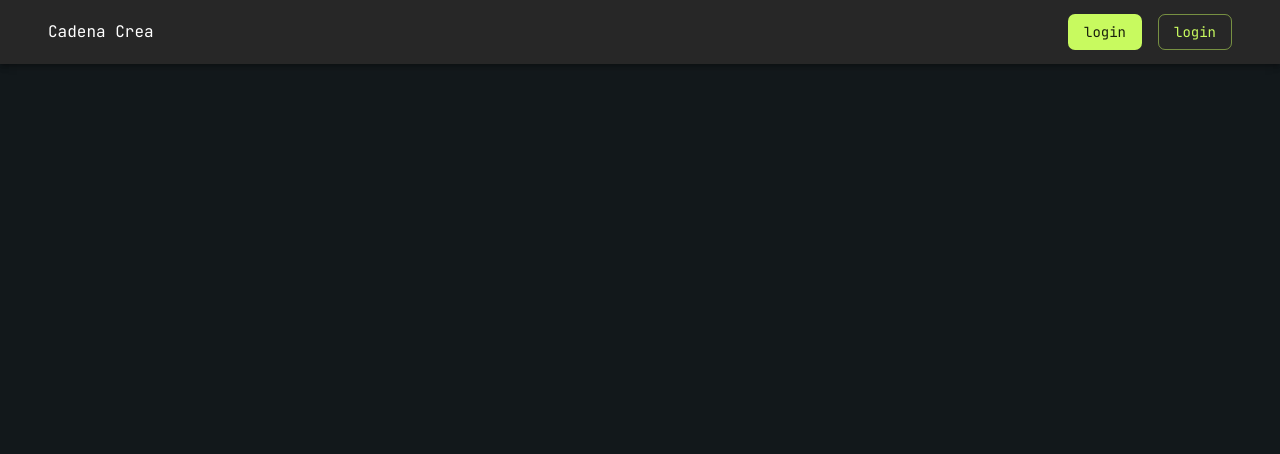
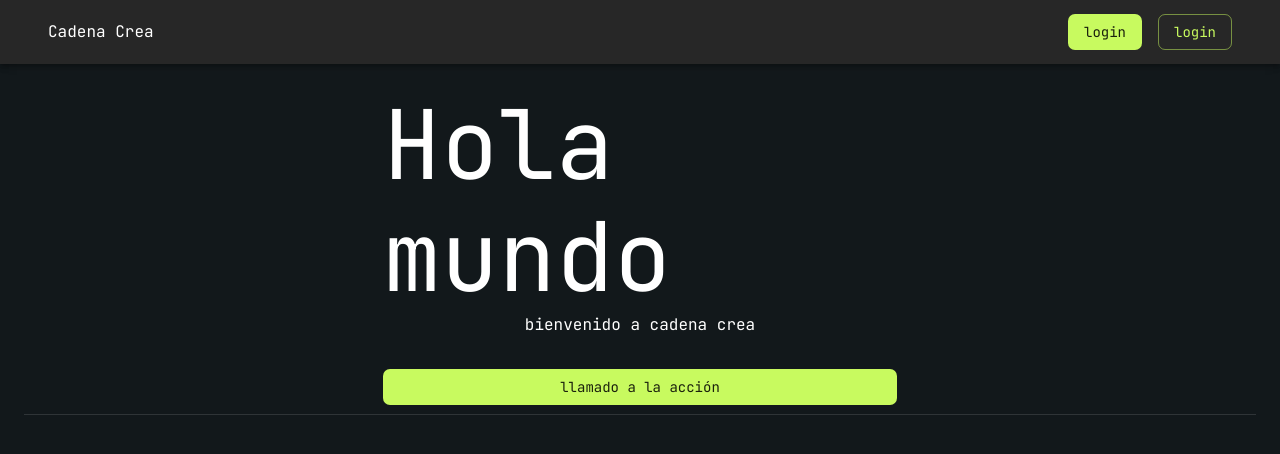
Before and after one commit to luicadenav/market, a React (Create React App) app: page / in a window 1280 px wide. Shown: the top 454 px of the page. Built offline with nearby package versions, Linux system fonts and the light colour scheme.

Commit message:
header component

```diff
--- a/src/common/NavBar.tsx
+++ b/src/common/NavBar.tsx
@@ -6,8 +6,8 @@ import {
   Stack,
   Toolbar,
   Typography,
+  Grid2,
 } from "@mui/material";
-import Grid from "@mui/material/Grid2";
 import { useNavigate } from "react-router-dom";
 
 const NavBar = () => {
@@ -17,24 +17,24 @@ const NavBar = () => {
       <AppBar position="sticky">
         <Toolbar>
           <Container maxWidth="xl">
-            <Grid
+            <Grid2
               container
               direction="row"
               justifyContent="space-between"
               alignItems="center"
             >
-              <Grid>
+              <Grid2>
                 <Typography>Cadena Crea</Typography>
-              </Grid>
-              <Grid>
+              </Grid2>
+              <Grid2>
                 <Stack spacing={2} direction="row">
                   <Button variant="contained" onClick={() => navigate("login")}>
                     login
                   </Button>
                   <Button variant="outlined">login</Button>
                 </Stack>
-              </Grid>
-            </Grid>
+              </Grid2>
+            </Grid2>
           </Container>
         </Toolbar>
       </AppBar>
--- /dev/null
+++ b/src/components/Header/index.tsx
@@ -0,0 +1,52 @@
+import { Box, Divider, Grid2, Typography } from "@mui/material";
+import React from "react";
+
+type HeaderProps = {
+  title: string;
+  description: string;
+  element?: React.ReactNode | null;
+};
+
+export const HeaderComponent = ({
+  title,
+  description,
+  element,
+}: HeaderProps) => {
+  return (
+    <div>
+      <Box sx={{ width: "100%", height: "350px" }}>
+        <Grid2
+          container
+          direction="row"
+          justifyContent="center"
+          alignItems="center"
+          sx={{ height: "100%" }}
+        >
+          <Grid2
+            size={{ xs: 5 }}
+            container
+            direction="column"
+            justifyContent="center"
+            alignItems="center"
+            sx={{ height: "100%" }}
+          >
+            <Grid2>
+              <Typography variant="h1" sx={{ mt: 2 }}>
+                {title}
+              </Typography>
+            </Grid2>
+            <Grid2>
+              <Typography>{description}</Typography>
+            </Grid2>
+            {element != undefined && (
+              <Grid2 width="100%" sx={{ mt: 4 }}>
+                {element}
+              </Grid2>
+            )}
+          </Grid2>
+        </Grid2>
+      </Box>
+      <Divider />
+    </div>
+  );
+};
--- a/src/components/index.ts
+++ b/src/components/index.ts
@@ -1 +1,2 @@
+export  { HeaderComponent } from './Header';
 export  {Notification}  from "./Notification";
--- a/src/pages/home/index.tsx
+++ b/src/pages/home/index.tsx
@@ -1,7 +1,21 @@
 import { Button, Container } from "@mui/material";
+import { useNotification } from "../../context/notification.context";
+import { HeaderComponent } from "../../components";
 
 const HomePage = () => {
-  return <Container maxWidth="xl" sx={{ mt: 9 }}></Container>;
+  return (
+    <Container maxWidth="xl">
+      <HeaderComponent
+        title="Hola mundo"
+        description="bienvenido a cadena crea"
+        element={
+          <Button fullWidth variant="contained">
+            llamado a la acción
+          </Button>
+        }
+      />
+    </Container>
+  );
 };
 
 export default HomePage;
```
